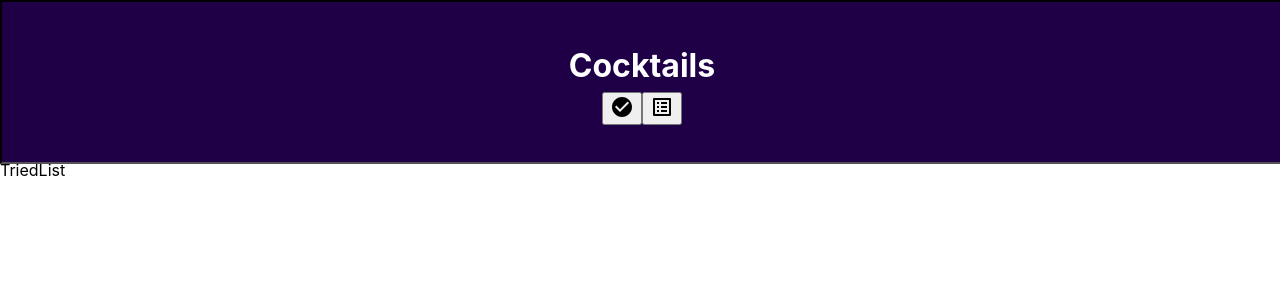
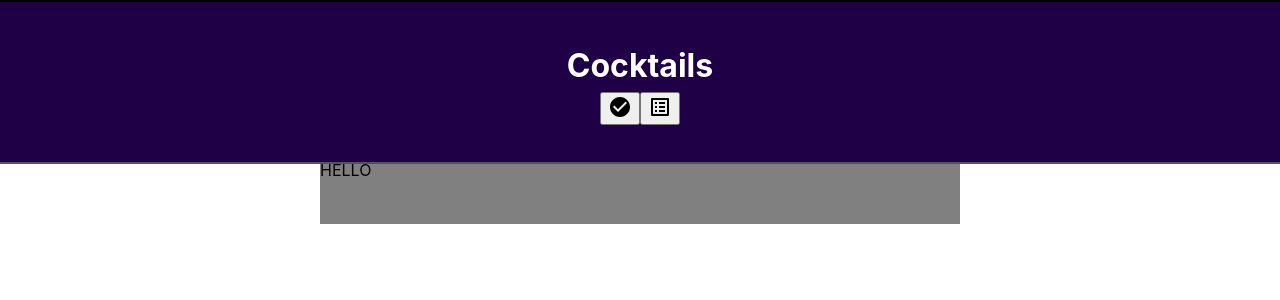
Before and after one commit to Lenoms/cocktails, a React (Create React App) app: page /tried in a window 1280 px wide. Shown: the top 300 px of the page. Built offline with nearby package versions, Linux system fonts and the light colour scheme.

Commit message:
Add cocktail item and media screen size adaption

```diff
--- a/src/App.css
+++ b/src/App.css
@@ -2,6 +2,9 @@ html,
 #root,
 .App {
   height: 100%;
+  width: 100%;
+  display: flex;
+  justify-content: center;
 }
 
 body {
--- a/src/App.js
+++ b/src/App.js
@@ -8,8 +8,8 @@ function App() {
 
   return (
     <div className="App">
-      <Header className="header"/>
-      <Routes className="lists">
+      <Header/>
+      <Routes>
         <Route exact path="/tried" element={<TriedList/>}></Route>
         <Route exact path="/untried" element={<UntriedList/>}></Route>
       </Routes>
--- /dev/null
+++ b/src/components/CocktailItem.css
@@ -0,0 +1,6 @@
+.cocktail-item-body{
+    width: 100%;
+    height: 10%;
+
+    background-color: grey;
+}
--- /dev/null
+++ b/src/components/CocktailItem.js
@@ -0,0 +1,12 @@
+import React from 'react'
+import './CocktailItem.css'
+
+function CocktailItem() {
+  return (
+    <div className="cocktail-item-body">
+      HELLO
+    </div>
+  )
+}
+
+export default CocktailItem
--- a/src/components/Lists.css
+++ b/src/components/Lists.css
@@ -3,3 +3,14 @@
     position: absolute;
     bottom: 0;
 }
+@media (min-width: 600px) {
+    .list{
+        width: 50%;
+    }
+}
+
+@media (max-width: 600px) {
+    .list{
+        width: 100%;
+    }
+}
--- a/src/components/TriedList.js
+++ b/src/components/TriedList.js
@@ -1,9 +1,12 @@
 import React from 'react'
+import CocktailItem from './CocktailItem'
 import './Lists.css'
 
 function TriedList() {
   return (
-    <div className='list'>TriedList</div>
+    <div className='list'>
+        <CocktailItem></CocktailItem>
+    </div>
   )
 }
 
```
